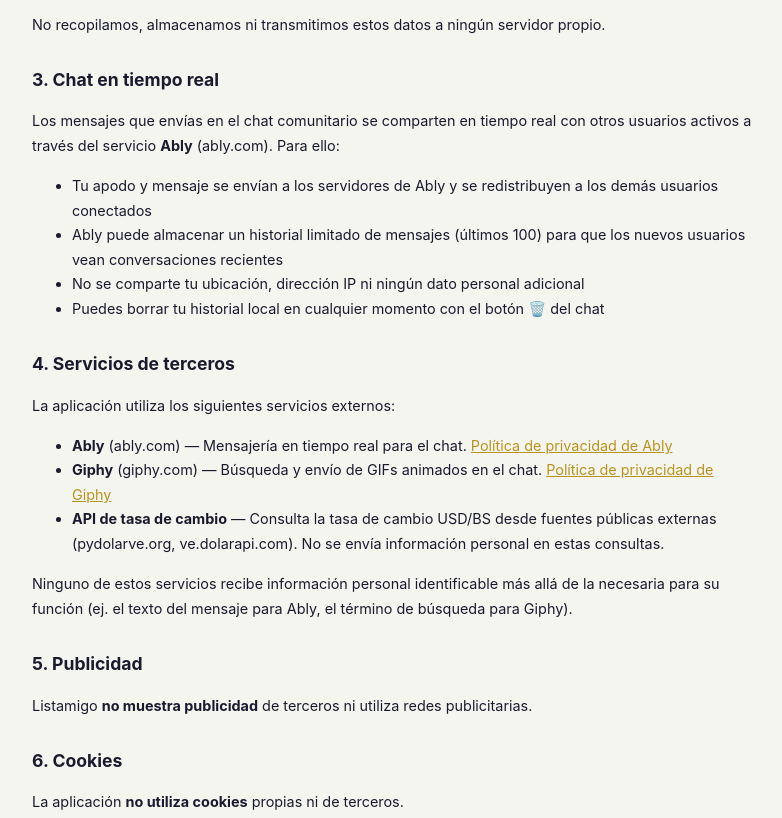
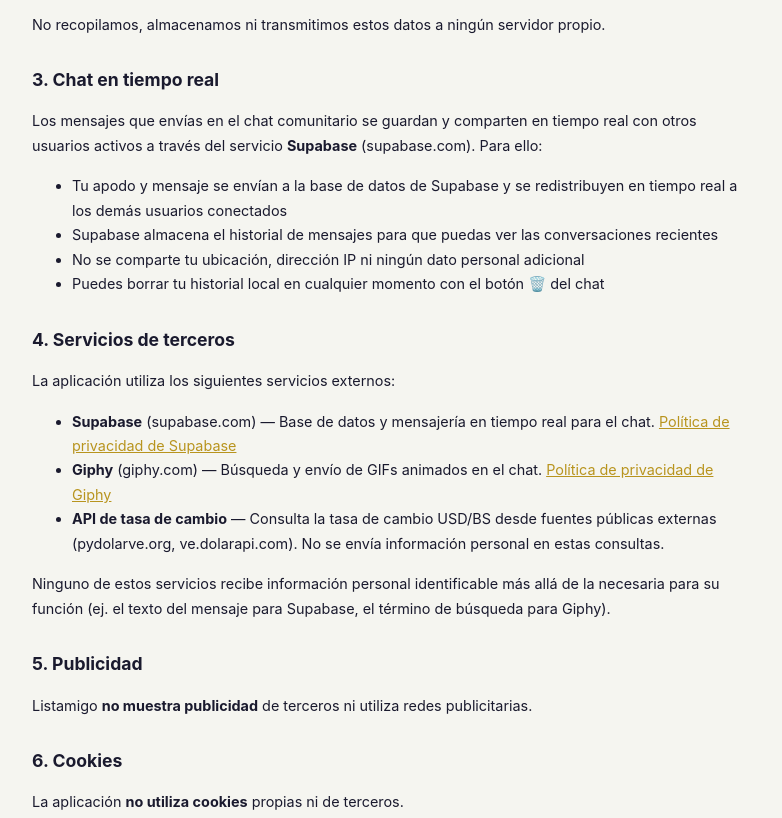
Before and after one commit to listamigo/listamigochat, a website: page privacy.html in a window 1280 px wide. Shown: the part 540-1358 px from the top of the page, without its empty margins (248-1030 px from the left). Drawn offline with Linux system fonts and the light colour scheme.

Commit message:
chore: eliminar por completo dependencias, CSP y políticas de Ably

```diff
--- a/package.json
+++ b/package.json
@@ -19,7 +19,6 @@
     "typescript": "^5.0.0"
   },
   "dependencies": {
-    "@supabase/supabase-js": "^2.106.1",
-    "ably": "^2.21.0"
+    "@supabase/supabase-js": "^2.106.1"
   }
 }
--- a/privacy.html
+++ b/privacy.html
@@ -62,10 +62,10 @@
 <p>No recopilamos, almacenamos ni transmitimos estos datos a ningún servidor propio.</p>
 
 <h2>3. Chat en tiempo real</h2>
-<p>Los mensajes que envías en el chat comunitario se comparten en tiempo real con otros usuarios activos a través del servicio <strong>Ably</strong> (ably.com). Para ello:</p>
+<p>Los mensajes que envías en el chat comunitario se guardan y comparten en tiempo real con otros usuarios activos a través del servicio <strong>Supabase</strong> (supabase.com). Para ello:</p>
 <ul>
-  <li>Tu apodo y mensaje se envían a los servidores de Ably y se redistribuyen a los demás usuarios conectados</li>
-  <li>Ably puede almacenar un historial limitado de mensajes (últimos 100) para que los nuevos usuarios vean conversaciones recientes</li>
+  <li>Tu apodo y mensaje se envían a la base de datos de Supabase y se redistribuyen en tiempo real a los demás usuarios conectados</li>
+  <li>Supabase almacena el historial de mensajes para que puedas ver las conversaciones recientes</li>
   <li>No se comparte tu ubicación, dirección IP ni ningún dato personal adicional</li>
   <li>Puedes borrar tu historial local en cualquier momento con el botón 🗑️ del chat</li>
 </ul>
@@ -73,11 +73,11 @@
 <h2>4. Servicios de terceros</h2>
 <p>La aplicación utiliza los siguientes servicios externos:</p>
 <ul>
-  <li><strong>Ably</strong> (ably.com) — Mensajería en tiempo real para el chat. <a href="https://ably.com/privacy" target="_blank">Política de privacidad de Ably</a></li>
+  <li><strong>Supabase</strong> (supabase.com) — Base de datos y mensajería en tiempo real para el chat. <a href="https://supabase.com/privacy" target="_blank">Política de privacidad de Supabase</a></li>
   <li><strong>Giphy</strong> (giphy.com) — Búsqueda y envío de GIFs animados en el chat. <a href="https://privacy.giphy.com" target="_blank">Política de privacidad de Giphy</a></li>
   <li><strong>API de tasa de cambio</strong> — Consulta la tasa de cambio USD/BS desde fuentes públicas externas (pydolarve.org, ve.dolarapi.com). No se envía información personal en estas consultas.</li>
 </ul>
-<p>Ninguno de estos servicios recibe información personal identificable más allá de la necesaria para su función (ej. el texto del mensaje para Ably, el término de búsqueda para Giphy).</p>
+<p>Ninguno de estos servicios recibe información personal identificable más allá de la necesaria para su función (ej. el texto del mensaje para Supabase, el término de búsqueda para Giphy).</p>
 
 <h2>5. Publicidad</h2>
 <p>Listamigo <strong>no muestra publicidad</strong> de terceros ni utiliza redes publicitarias.</p>
```
Also changed, not shown: index.html (+1 -1 lines), 1 other file.
